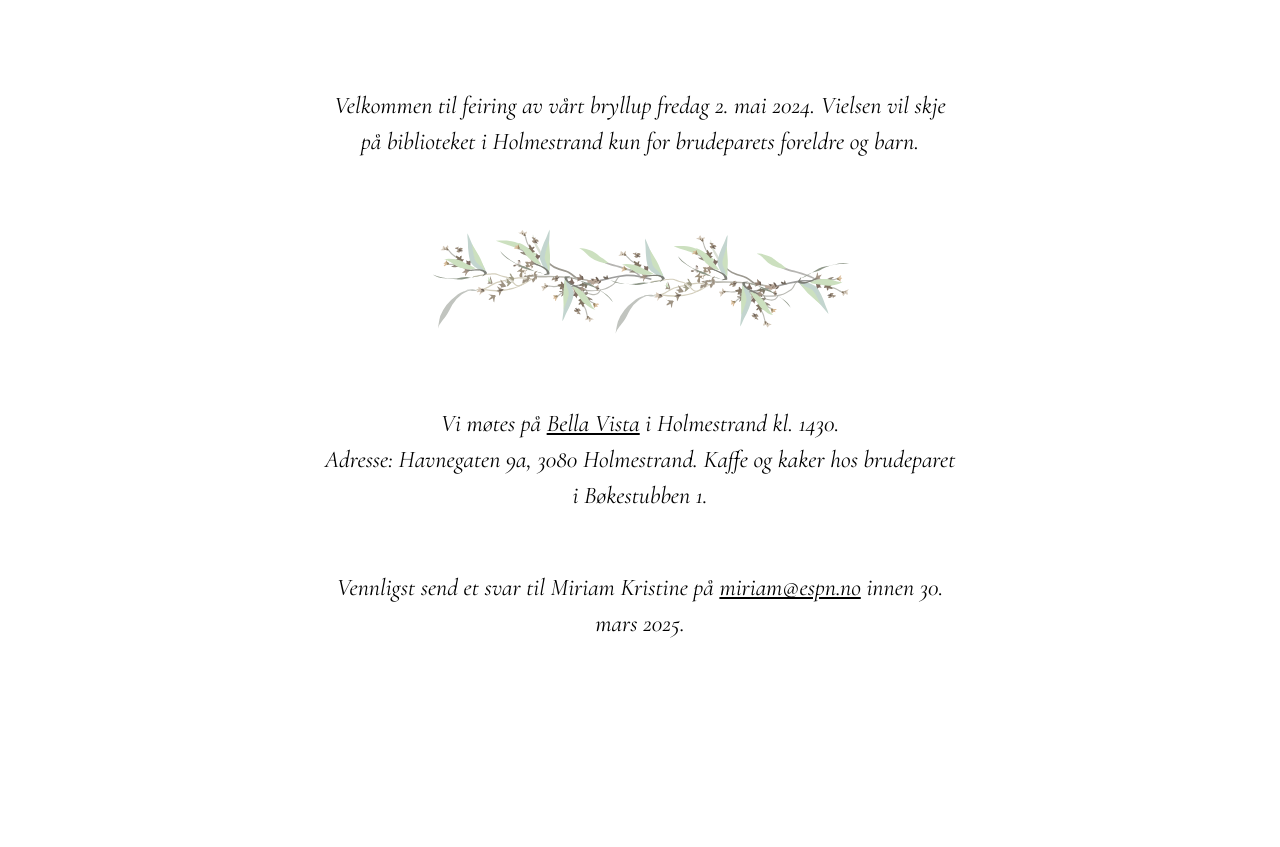
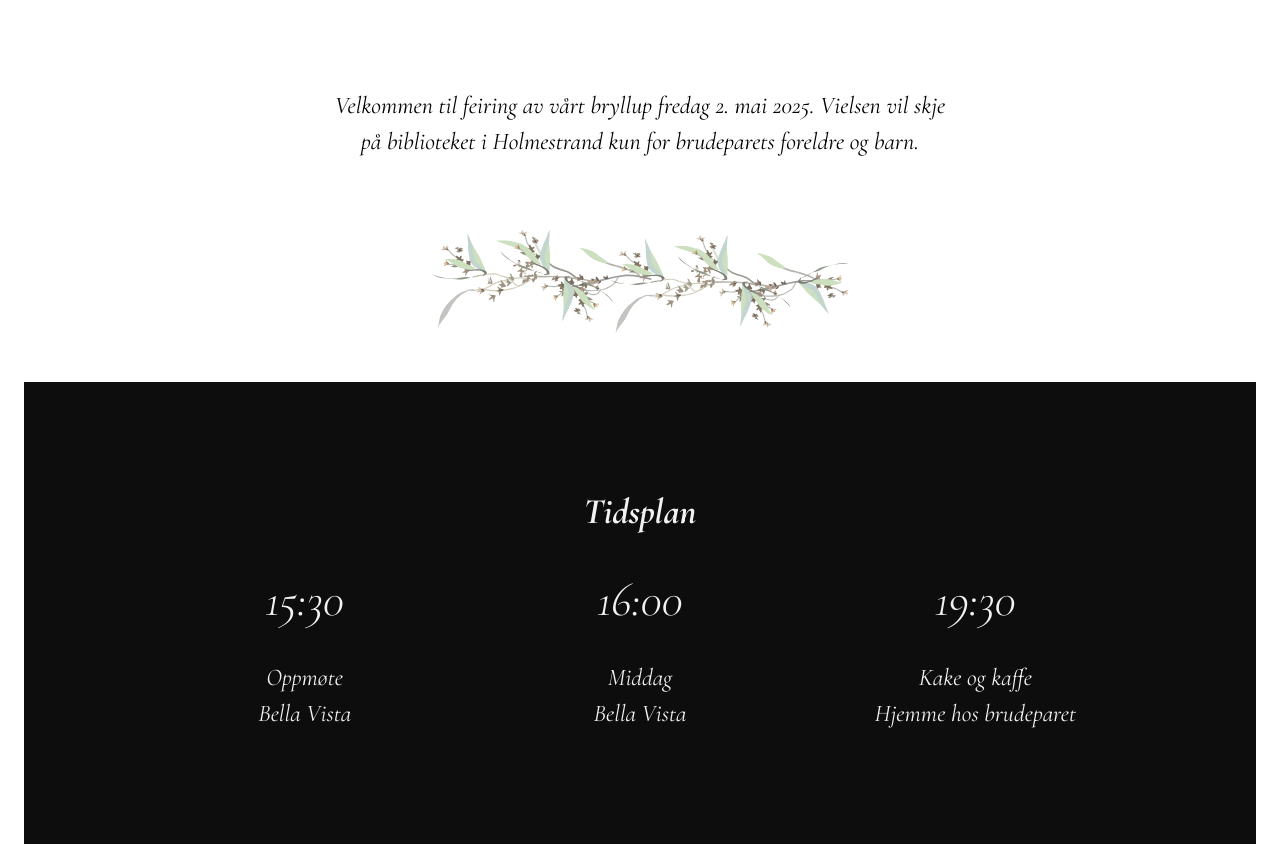
Before and after one commit to mklmorg/website, a plain HTML site: page index.html in a window 1280 px wide. Shown: the part 1080-1927 px from the top of the page. Before the commit the page ends 1746 px from the top, so only its background shows below. Drawn offline with nearby package versions, Linux system fonts and the light colour scheme.

Commit message:
fix text and styling

```diff
--- a/css/style.css
+++ b/css/style.css
@@ -79,6 +79,7 @@ body {
   font-style: italic;
   background-color: hsl(0, 0%, 100%);
   margin: 0;
+  padding-bottom: 4rem;
 
   background: url('../assets/top-left-twig.svg') no-repeat left top,
     url('../assets/top-right-twig.svg') no-repeat right top;
@@ -176,7 +177,7 @@ p {
   width: 100%;
   background-color: hsl(0, 0%, 5%);
   color: hsl(0, 0%, 95%);
-  padding-block: 3rem;
+  padding-block: 5rem;
 }
 
 .slots {
--- a/index.html
+++ b/index.html
@@ -51,40 +51,39 @@
       </section>
 
       <p>
-        Velkommen til feiring av vårt bryllup fredag 2. mai 2024. Vielsen vil
+        Velkommen til feiring av vårt bryllup fredag 2. mai 2025. Vielsen vil
         skje på biblioteket i Holmestrand kun for brudeparets foreldre og barn.
       </p>
 
       <img class="twig" src="/assets/twig.svg" alt="twig">
 
-      <!-- <section class="schedule"> -->
-      <!--   <h2>Tidsplan</h2> -->
-      <!--   <div class="slots"> -->
-      <!--     <div class="slot"> -->
-      <!--       <time datetime="2025-05-02T14:30:00+02:00">14:30</time> -->
-      <!--       <p>Oppmøte<br />Bella Vista</p> -->
-      <!--     </div> -->
-      <!--     <div class="slot"> -->
-      <!--       <time datetime="2025-05-02T16:00:00+02:00">16:00</time> -->
-      <!--       <p>Middag<br />Bella Vista</p> -->
-      <!--     </div> -->
-      <!--     <div class="slot"> -->
-      <!--       <time datetime="2025-05-02T19:30:00+02:00">19:30</time> -->
-      <!--       <p>Kake og kaffe<br />Hjemme hos Brudeparet</p> -->
-      <!--     </div> -->
-      <!--   </div> -->
-      <!-- </section> -->
+      <section class="schedule">
+        <h2>Tidsplan</h2>
+        <div class="slots">
+          <div class="slot">
+            <time datetime="2025-05-02T15:30:00+02:00">15:30</time>
+            <p>Oppmøte<br />Bella Vista</p>
+          </div>
+          <div class="slot">
+            <time datetime="2025-05-02T16:00:00+02:00">16:00</time>
+            <p>Middag<br />Bella Vista</p>
+          </div>
+          <div class="slot">
+            <time datetime="2025-05-02T19:30:00+02:00">19:30</time>
+            <p>Kake og kaffe<br />Hjemme hos brudeparet</p>
+          </div>
+        </div>
+      </section>
 
       <p>
         Vi møtes på <a href="https://www.bellavistaholmestrand.no/">Bella
         Vista</a> i Holmestrand kl. 1430.<br /> Adresse: Havnegaten 9a, 3080
-        Holmestrand. Kaffe og kaker hos brudeparet i Bøkestubben 1.
+        Holmestrand. Kaffe og kaker hjemme hos brudeparet.
+        Si ifra om du kommer til Miriam Kristine på telefon 94 16 24 12 innen 30. mars
+        2025.
       </p>
-
       <p>
-        Vennligst send et svar til Miriam Kristine på
-        <a href="mailto:miriam@espn.no">miriam@espn.no</a> innen 30. mars
-        2025.
+        Vi gleder oss til å feire sammen med dere!
       </p>
     </main>
   </body>
```
